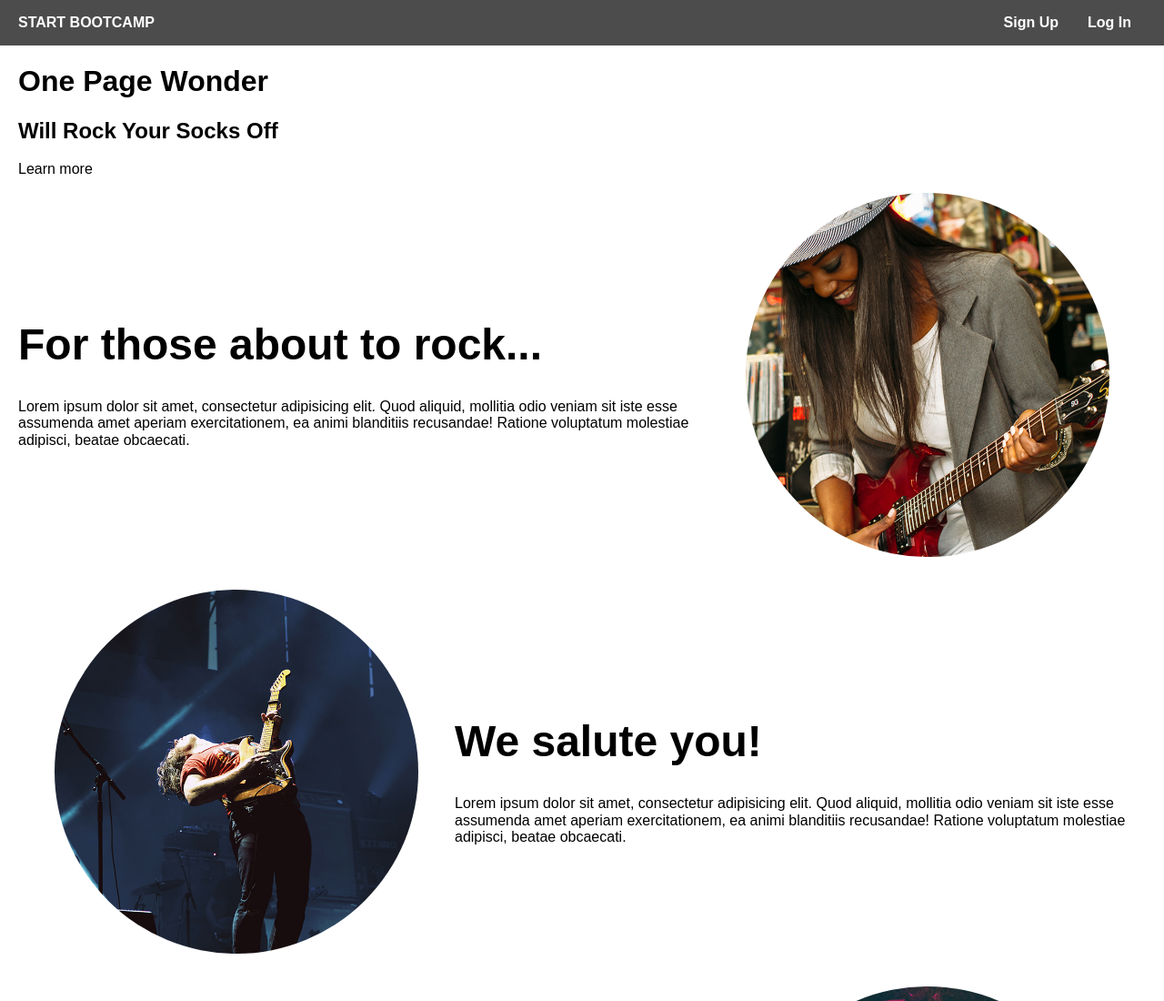
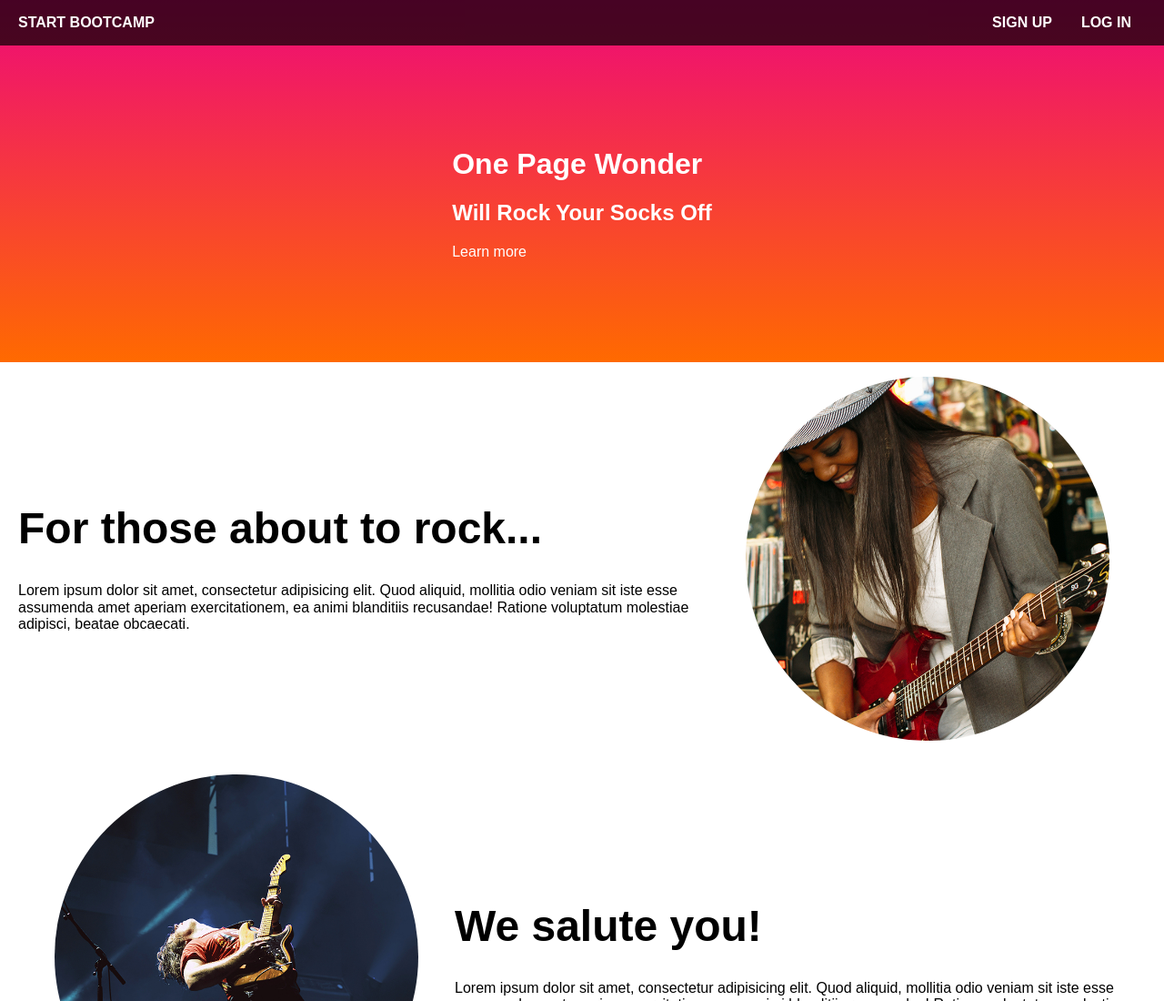
Before and after one commit to matpaezpaz/demo-live-coding, a plain HTML site: page index.html in a window 1280 px wide. Shown: the top 1100 px of the page at 91% size. Drawn offline with Linux system fonts and the light colour scheme; a web font is replaced by a local one.

Commit message:
Added header background

```diff
--- a/assets/css/_layout.scss
+++ b/assets/css/_layout.scss
@@ -6,5 +6,5 @@
 }
 
 .main-container{
-  padding-top: 50px;
+
 }
--- a/assets/css/style.scss
+++ b/assets/css/style.scss
@@ -1,3 +1,4 @@
+@import 'variables';
 @import 'normalize';
 @import 'layout';
 
@@ -10,15 +11,24 @@ a{
   color: inherit;
 }
 
+
+
+@mixin gradient($fromColor,$toColor) {
+  background: -webkit-gradient(linear,left bottom,left top,from($fromColor),to($toColor));
+  background: linear-gradient(0deg,$fromColor 0,$toColor 100%);
+}
+
 /**
 Header
 */
 .main-header{
+  z-index: 999;
   background-color: rgba(#000, .7);
   position: fixed;
   top: 0;
   left: 0;
   right: 0;
+  text-transform: uppercase;
 
   .container{
     display: flex;
@@ -41,7 +51,30 @@ Header
   &__logo{
     color: #FFF;
     font-weight: bold;
-    text-transform: uppercase;
+  }
+}
+/**
+  Header Section
+*/
+.header-section{
+  position: relative;
+  overflow: hidden;
+  padding-top: calc(7rem + #{$header-nav-height});
+  padding-bottom: 7rem;
+  @include gradient($some-orange, $some-pink);
+  background-repeat: no-repeat;
+  background-position: center center;
+  background-attachment: scroll;
+  background-size: cover;
+  display: flex;
+  color:white;
+  &__container {
+    align-content: center;
+    margin-left: auto;
+    margin-right: auto;
+    h1{
+      margin-top: 0px;
+    }
   }
 }
 
--- /dev/null
+++ b/assets/css/variables.scss
@@ -0,0 +1,3 @@
+$header-nav-height: 50px;
+$some-orange : #ff6a00;
+$some-pink : #ee0979;
--- a/index.html
+++ b/index.html
@@ -25,8 +25,8 @@
         </nav>
       </div>
     </header>
-    <section>
-      <div class="container">
+    <section class="header-section">
+      <div class="header-section__container">
         <h1>One Page Wonder</h1>
         <h2>Will Rock Your Socks Off</h2>
         <a href="#">Learn more</a>
```
Also changed, not shown: assets/css/style.css, 1 other file.
